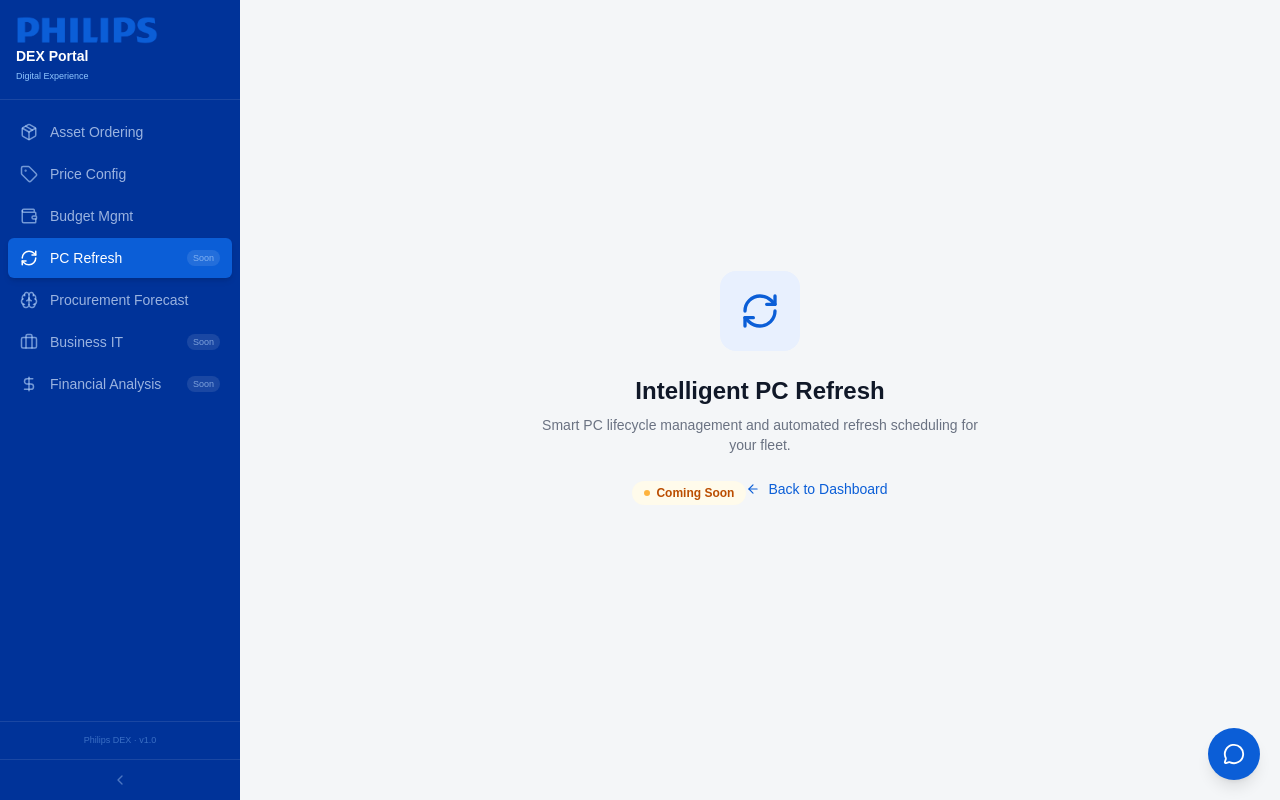
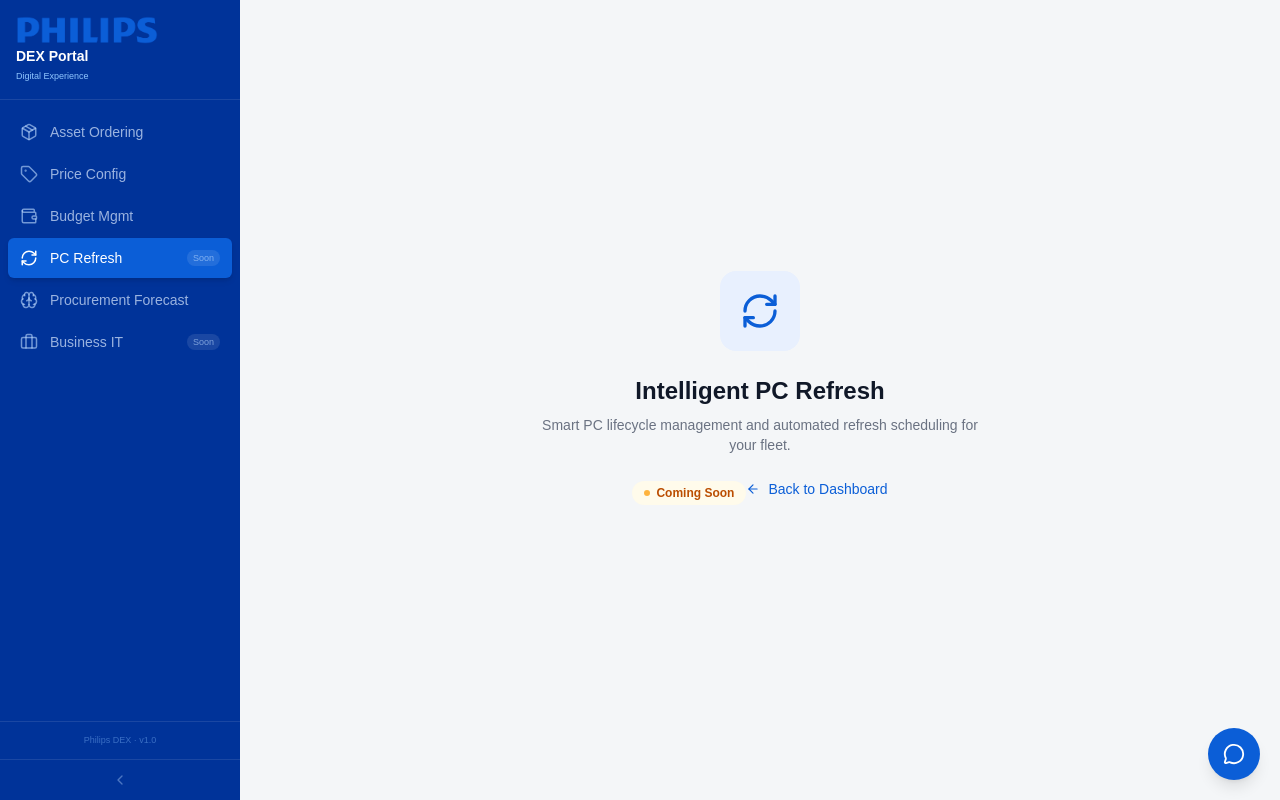
Before and after one commit to borgohainabhijit09/procurement-dashboard, a Next.js app: page /intelligent-pc-refresh in a window 1280 px wide. Built offline with nearby package versions, Linux system fonts and the light colour scheme.

Commit message:
Remove Financial Analysis module

```diff
--- a/src/app/financial-analysis/page.tsx
+++ /dev/null
@@ -1,14 +0,0 @@
-'use client';
-
-import ComingSoon from '@/components/ComingSoon';
-import { DollarSign } from 'lucide-react';
-
-export default function FinancialAnalysisPage() {
-  return (
-    <ComingSoon
-      icon={DollarSign}
-      title="Financial Analysis"
-      description="Cost analysis, budget tracking, and financial reporting for IT operations."
-    />
-  );
-}
--- a/src/components/Sidebar.tsx
+++ b/src/components/Sidebar.tsx
@@ -3,7 +3,7 @@
 import { useState, useEffect, useRef } from 'react';
 import Link from 'next/link';
 import { usePathname } from 'next/navigation';
-import { Package, RefreshCw, TrendingUp, Briefcase, DollarSign, ChevronLeft, ChevronRight, Menu, X, Lock, Tag, Wallet, Brain } from 'lucide-react';
+import { Package, RefreshCw, TrendingUp, Briefcase, ChevronLeft, ChevronRight, Menu, X, Lock, Tag, Wallet, Brain } from 'lucide-react';
 
 const NAV_ITEMS = [
   { label: 'Asset Ordering', icon: Package, href: '/' },
@@ -12,7 +12,6 @@
   { label: 'PC Refresh', icon: RefreshCw, href: '/intelligent-pc-refresh', comingSoon: true },
   { label: 'Procurement Forecast', icon: Brain, href: '/procurement-forecast' },
   { label: 'Business IT', icon: Briefcase, href: '/business-it', comingSoon: true },
-  { label: 'Financial Analysis', icon: DollarSign, href: '/financial-analysis', comingSoon: true },
 ];
 
 function getInitialCollapsed() {
```
